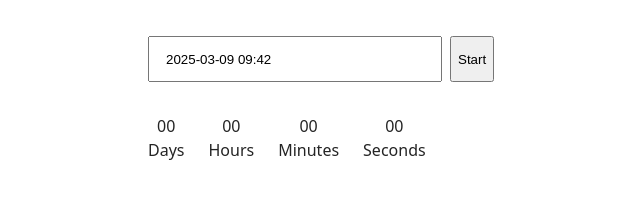
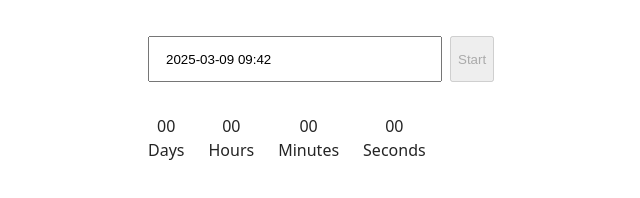
Before and after one commit to Zakhar-T/goit-js-hw-10, a plain HTML site: page 1-timer.html in a window 1280 px wide. Shown: the full height of the page, 8-648 px from the left. Drawn offline with Linux system fonts and the light colour scheme.

Commit message:
Deploying to gh-pages from @ Zakhar-T/goit-js-hw-10@12fa2fceada0aedf3ffb0b8042f2f626576d4573 🚀

```diff
--- a/1-timer.html
+++ b/1-timer.html
@@ -14,7 +14,7 @@
   <body>
     <div class="input-wrapper">
       <input type="text" id="datetime-picker" />
-      <button type="button" data-start>Start</button>
+      <button type="button" data-start disabled>Start</button>
     </div>
     <div class="timer">
       <div class="field">
--- a/1-timer.js
+++ b/1-timer.js
@@ -1,2 +1,2 @@
-import"./assets/modulepreload-polyfill-B5Qt9EMX.js";/* empty css                      */import{f as t}from"./assets/vendor-DOPLpFvu.js";const o={enableTime:!0,time_24hr:!0,defaultDate:new Date,minuteIncrement:1,onClose(e){console.log(e[0])}};t("#datetime-picker",o);
+import"./assets/modulepreload-polyfill-B5Qt9EMX.js";/* empty css                      */import{f as i}from"./assets/vendor-DOPLpFvu.js";document.querySelector(".timer");const o=document.querySelector("button[type='button']"),l={enableTime:!0,time_24hr:!0,defaultDate:new Date,minuteIncrement:1,onClose(t){console.log(t[0]),t.length>0&&(e=t[0],e>Date.now()?o.removeAttribute("disabled"):(o.setAttribute("disabled","true"),alert("Please choose a date in the future"),this.clear()))}};i("#datetime-picker",l);let e={};o.addEventListener("click",a);function a(){const t=e-Date.now();console.log(t)}function n(t){const r=Math.floor(t/864e5),c=Math.floor(t%864e5/36e5),u=Math.floor(t%864e5%36e5/6e4),s=Math.floor(t%864e5%36e5%6e4/1e3);return{days:r,hours:c,minutes:u,seconds:s}}console.log(n(2e3));console.log(n(14e4));console.log(n(2414e4));
 //# sourceMappingURL=1-timer.js.map
```
Also changed, not shown: 1 other file.
